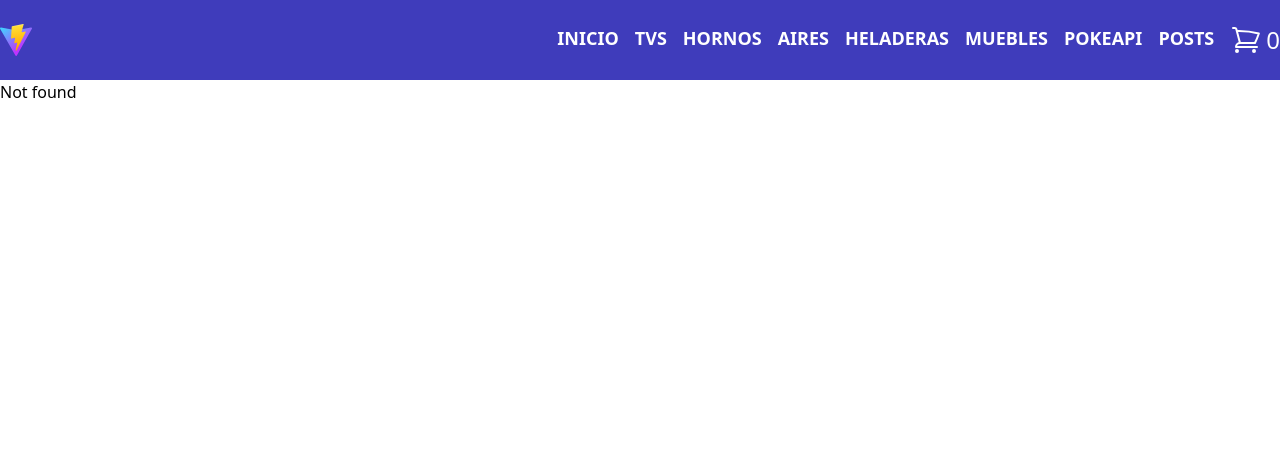
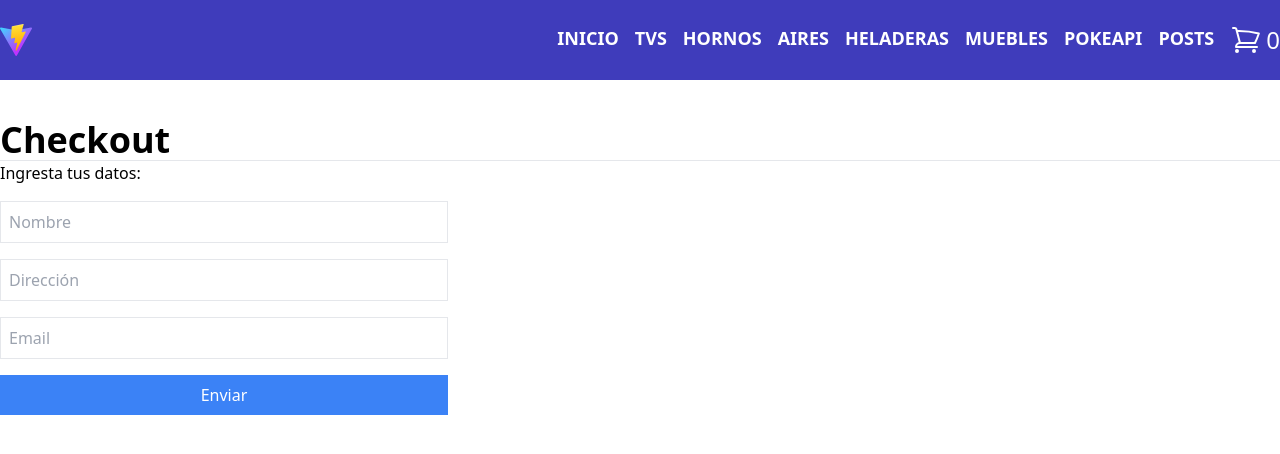
Before and after one commit to CLanusse/RJ49910, a React (Vite) app: page /checkout in a window 1280 px wide. Before the commit this address led to /not-found. Shown: the top 454 px of the page. Built offline with nearby package versions, Linux system fonts and the light colour scheme.

Commit message:
firebase 2

```diff
--- a/package.json
+++ b/package.json
@@ -13,7 +13,8 @@
     "firebase": "^10.7.1",
     "react": "^18.2.0",
     "react-dom": "^18.2.0",
-    "react-router-dom": "^6.20.1"
+    "react-router-dom": "^6.20.1",
+    "sweetalert2": "^11.10.2"
   },
   "devDependencies": {
     "@types/react": "^18.2.37",
--- a/src/App.jsx
+++ b/src/App.jsx
@@ -1,5 +1,6 @@
 import "./App.css";
 import CartView from "./components/CartView/CartView";
+import Checkout from "./components/Checkout/Checkout";
 import ItemDetailContainer from "./components/ItemDetailContainer/ItemDetailContainer";
 import ItemListContainer from "./components/ItemListContainer/ItemListContainer";
 import Navbar from "./components/Navbar/Navbar";
@@ -25,6 +26,7 @@ function App() {
             />
             <Route path="/item/:itemId" element={<ItemDetailContainer />} />
             <Route path="/cart" element={<CartView />} />
+            <Route path="/checkout" element={<Checkout />} />
 
             <Route path="/pokeapi" element={<PokeApi />} />
             <Route path="/posts" element={<Posts />} />
--- a/src/components/CartView/CartView.jsx
+++ b/src/components/CartView/CartView.jsx
@@ -43,6 +43,7 @@ const CartView = () => {
 
       <h4 className="text-4xl font-semibold">TOTAL: ${totalCart()}</h4>
       <Boton onClick={clearCart}>Vaciar carrito</Boton>
+      <Boton><Link to="/checkout">Terminar mi compra</Link></Boton>
     </section>
   );
 };
--- /dev/null
+++ b/src/components/Checkout/Checkout.jsx
@@ -0,0 +1,124 @@
+import { useContext, useState } from "react";
+import { CartContext } from "../../context/CartContext";
+import { db } from "../../firebase/config";
+import { collection, addDoc, setDoc, doc, updateDoc, getDoc } from "firebase/firestore";
+import Swal from "sweetalert2";
+
+const Checkout = () => {
+  const { cart, totalCart, clearCart } = useContext(CartContext);
+
+  const [values, setValues] = useState({
+    nombre: "",
+    direccion: "",
+    email: "",
+  });
+
+  const [orderId, setOrderId] = useState(null);
+
+  const handleInputChange = (e) => {
+    setValues({
+      ...values,
+      [e.target.name]: e.target.value,
+    });
+  };
+
+  const handleSubmit = (e) => {
+    e.preventDefault();
+
+    const orden = {
+      cliente: values,
+      items: cart,
+      total: totalCart(),
+      fecha: new Date(),
+    };
+
+    const ordersRef = collection(db, "orders");
+
+    // cart.forEach(item => {
+    //     const docRef = doc(db, 'productos', item.id)
+    //     getDoc(docRef)
+    //         .then(doc => {
+    //             const stock = doc.data().stock
+    //             if (stock >= item.cantidad) {
+    //                 updateDoc(docRef, {
+    //                     stock: doc.data().stock - item.cantidad
+    //                 })
+    //             }
+    //         })
+    // })
+
+    addDoc(ordersRef, orden).then((doc) => {
+        setOrderId(doc.id)
+        clearCart()
+
+        Swal.fire("Gracias por tu compra!")
+    });
+
+
+  };
+
+  if (orderId) {
+    return (
+      <div className="container m-auto mt-10">
+        <h2 className="text-4xl font-semibold">Gracias por tu compra</h2>
+        <hr />
+        <p>Tu código de orden es: {orderId}</p>
+      </div>
+    );
+  }
+
+  return (
+    <div className="container m-auto mt-10">
+      <h2 className="text-4xl font-semibold">Checkout</h2>
+      <hr />
+
+      <h4>Ingresta tus datos:</h4>
+      <form
+        onSubmit={handleSubmit}
+        className="flex flex-col gap-4 max-w-md mt-4"
+      >
+        <input
+          className="border p-2"
+          type="text"
+          placeholder="Nombre"
+          value={values.nombre}
+          onChange={handleInputChange}
+          name="nombre"
+        />
+
+        <input
+          className="border p-2"
+          type="text"
+          placeholder="Dirección"
+          value={values.direccion}
+          onChange={handleInputChange}
+          name="direccion"
+        />
+        <input
+          className="border p-2"
+          type="email"
+          placeholder="Email"
+          value={values.email}
+          onChange={handleInputChange}
+          name="email"
+        />
+        <button type="submit" className="bg-blue-500 text-white py-2">
+          Enviar
+        </button>
+      </form>
+    </div>
+  );
+};
+
+export default Checkout;
+
+// const [nombre, setNombre] = useState("")
+// const [direccion, setDireccion] = useState("")
+
+// const handleNombre = (e) => {
+//     setNombre(e.target.value)
+// }
+
+// const handleDireccion = (e) => {
+//     setDireccion(e.target.value)
+// }
--- /dev/null
+++ b/src/mock/upload.js
@@ -0,0 +1,27 @@
+import MOCK_DATA from './data.json' assert { type: 'json'}
+
+// Import the functions you need from the SDKs you need
+import { initializeApp } from "firebase/app";
+import { addDoc, collection, getFirestore } from "firebase/firestore"
+
+// Your web app's Firebase configuration
+const firebaseConfig = {
+  apiKey: "AIzaSyAWg6FTnNkPvkbyw4f2MOLrrhmK9UivrXM",
+  authDomain: "rj-49910.firebaseapp.com",
+  projectId: "rj-49910",
+  storageBucket: "rj-49910.appspot.com",
+  messagingSenderId: "767247413515",
+  appId: "1:767247413515:web:913b0fb2ddbbd38c97720e"
+};
+
+// Initialize Firebase
+const app = initializeApp(firebaseConfig);
+const db = getFirestore( app )
+
+const productosRef = collection(db, 'productos')
+
+MOCK_DATA.forEach(item => {
+    delete item.id
+
+    addDoc(productosRef, item)
+})
```
Also changed, not shown: 1 other file (tests, documents, lock files or other folders).
